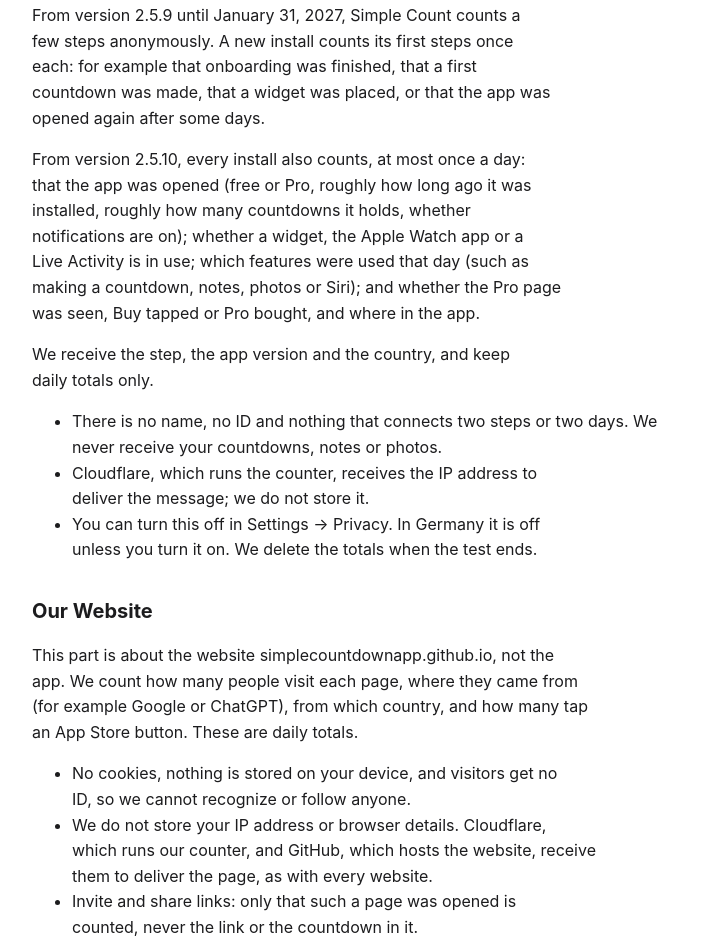
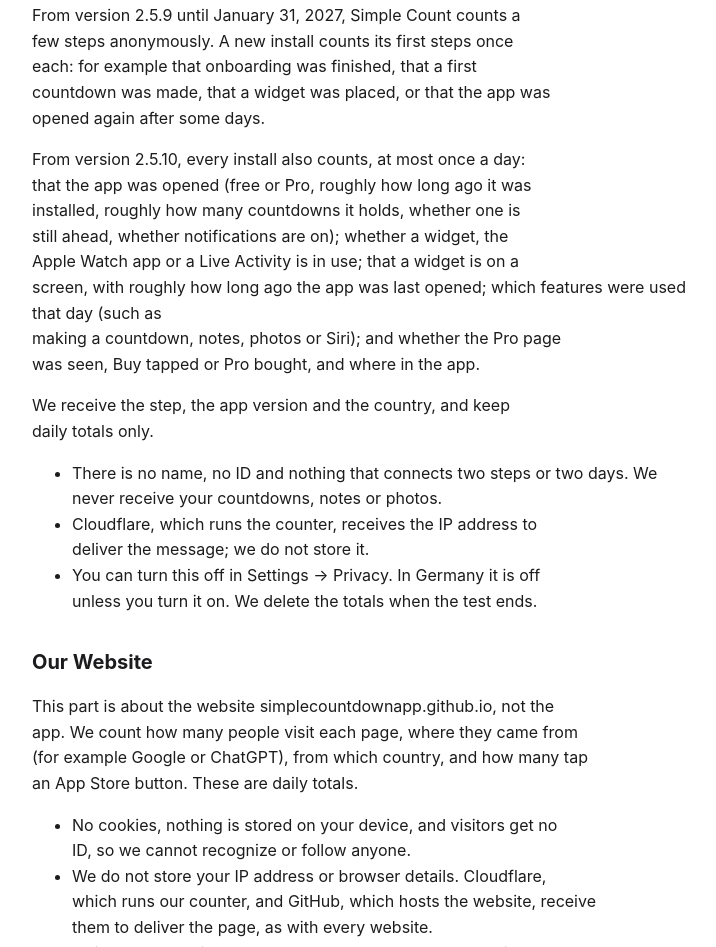
Before and after one commit to simplecountdownapp/simplecountdownapp.github.io, a plain HTML site: page privacy/index.html in a window 1280 px wide. Shown: the part 3650-4597 px from the top of the page, without its empty margins (268-984 px from the left). Drawn offline with Linux system fonts and the light colour scheme.

Commit message:
Privacy: upcoming countdown + widget on screen (2.5.10)

```diff
--- a/privacy/index.html
+++ b/privacy/index.html
@@ -148,9 +148,10 @@ countdown was made, that a widget was placed, or that the app was<br>
 opened again after some days.</p>
 <p>From version 2.5.10, every install also counts, at most once a day:<br>
 that the app was opened (free or Pro, roughly how long ago it was<br>
-installed, roughly how many countdowns it holds, whether<br>
-notifications are on); whether a widget, the Apple Watch app or a<br>
-Live Activity is in use; which features were used that day (such as<br>
+installed, roughly how many countdowns it holds, whether one is<br>
+still ahead, whether notifications are on); whether a widget, the<br>
+Apple Watch app or a Live Activity is in use; that a widget is on a<br>
+screen, with roughly how long ago the app was last opened; which features were used that day (such as<br>
 making a countdown, notes, photos or Siri); and whether the Pro page<br>
 was seen, Buy tapped or Pro bought, and where in the app.</p>
 <p>We receive the step, the app version and the country, and keep<br>
```
